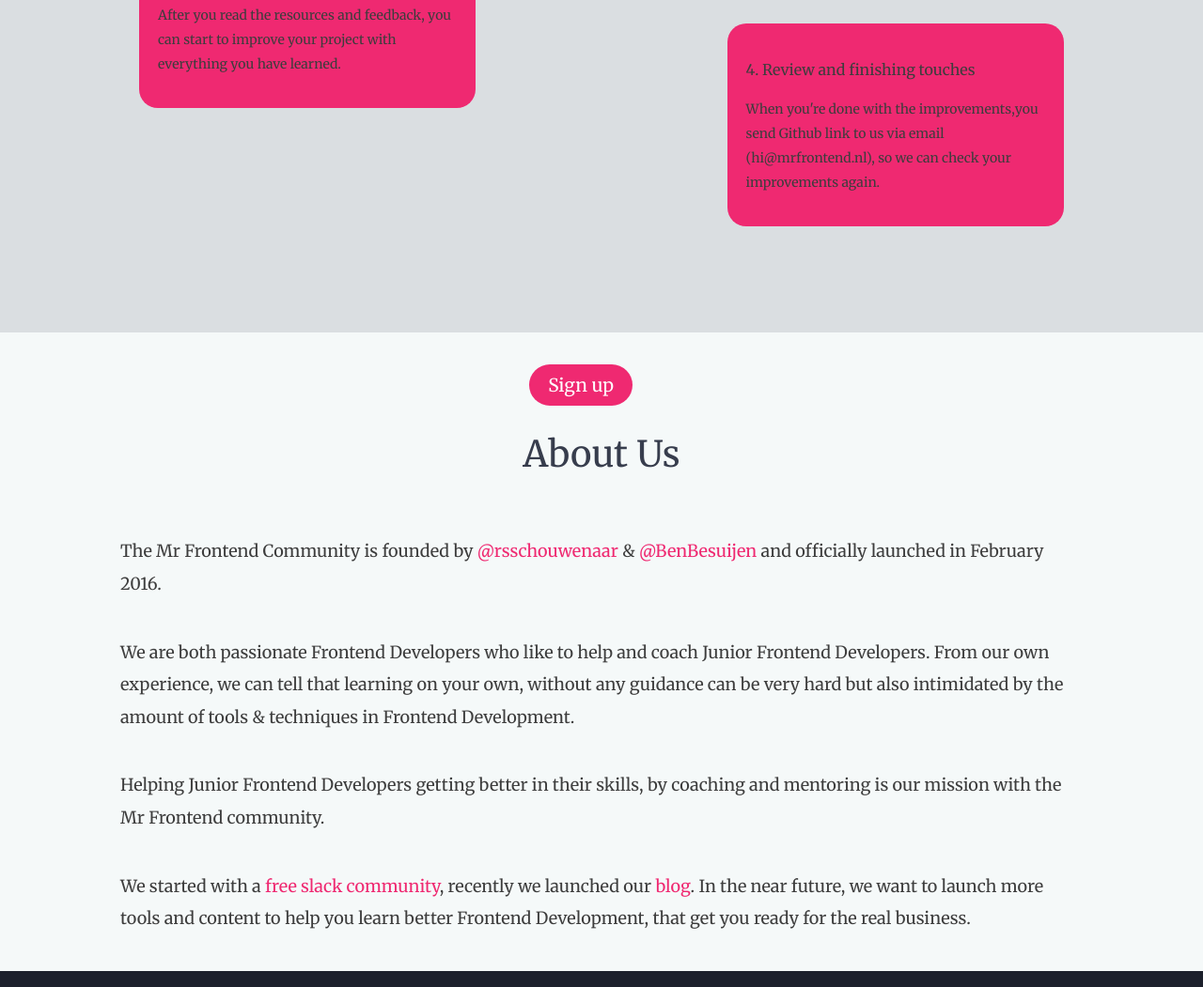
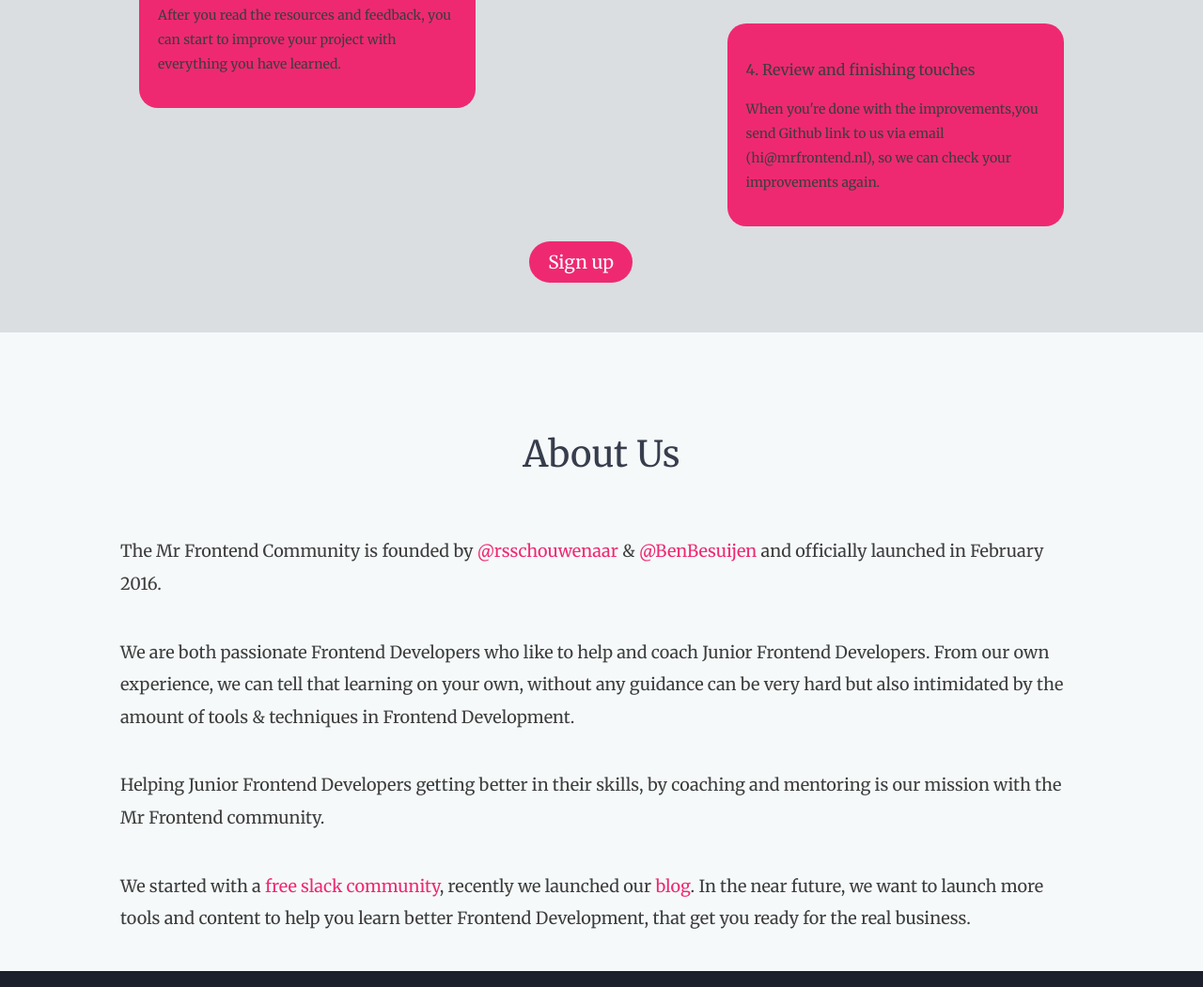
Before and after one commit to samiadelgado/mrfrontend, a website: page index.html in a window 1280 px wide. Shown: the part 2473-3524 px from the top of the page at 94% size. Drawn offline with nearby package versions, Linux system fonts and the light colour scheme; files that its build step writes are made by us from their sources.

Commit message:
Add files via upload

```diff
--- a/src/sass/partials/_layout.scss
+++ b/src/sass/partials/_layout.scss
@@ -162,7 +162,6 @@
     min-height: 991px;
     .relocates{
     	position: relative;
-    	top: 131px;
     	left: 44%;
     }
     .left{
```
